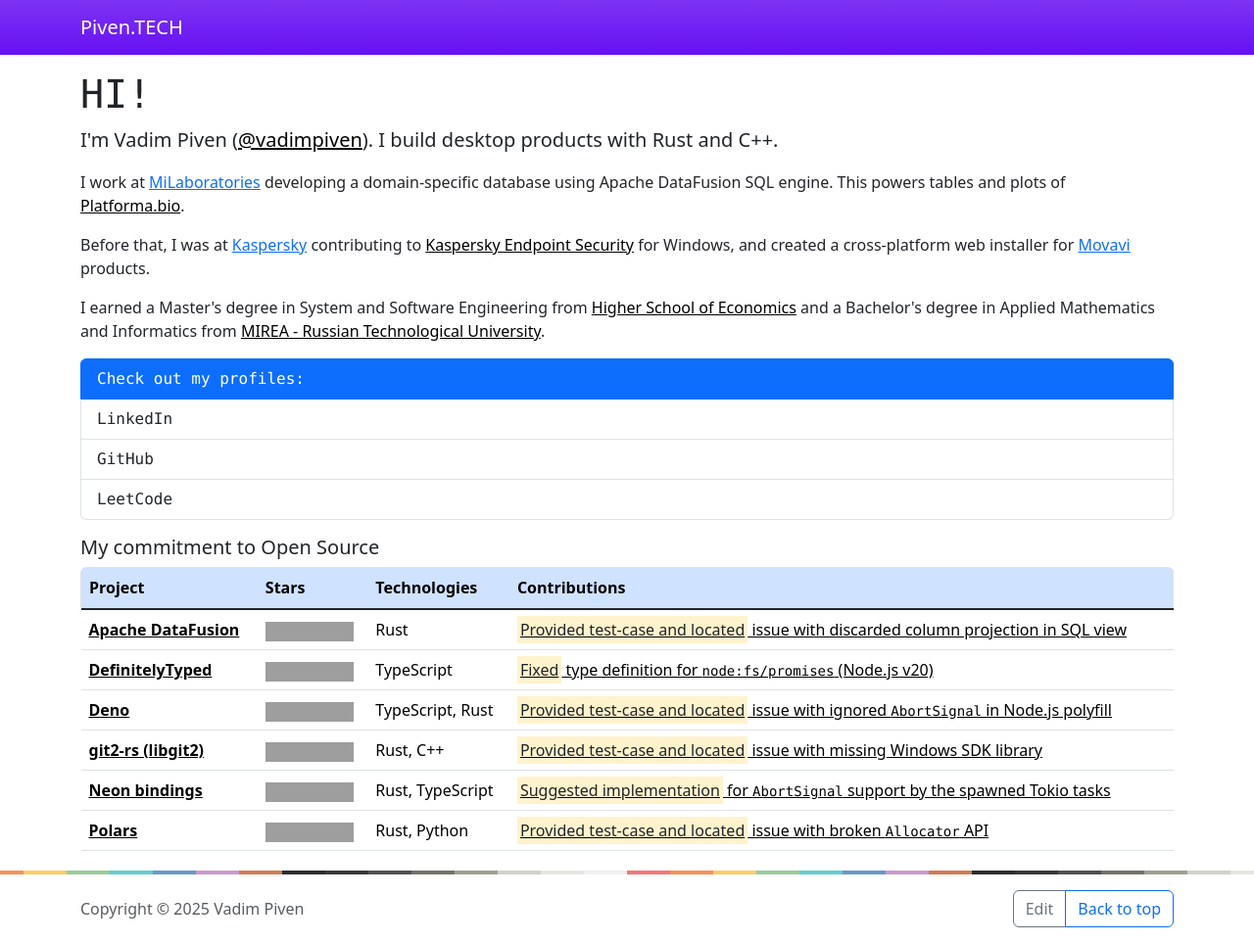
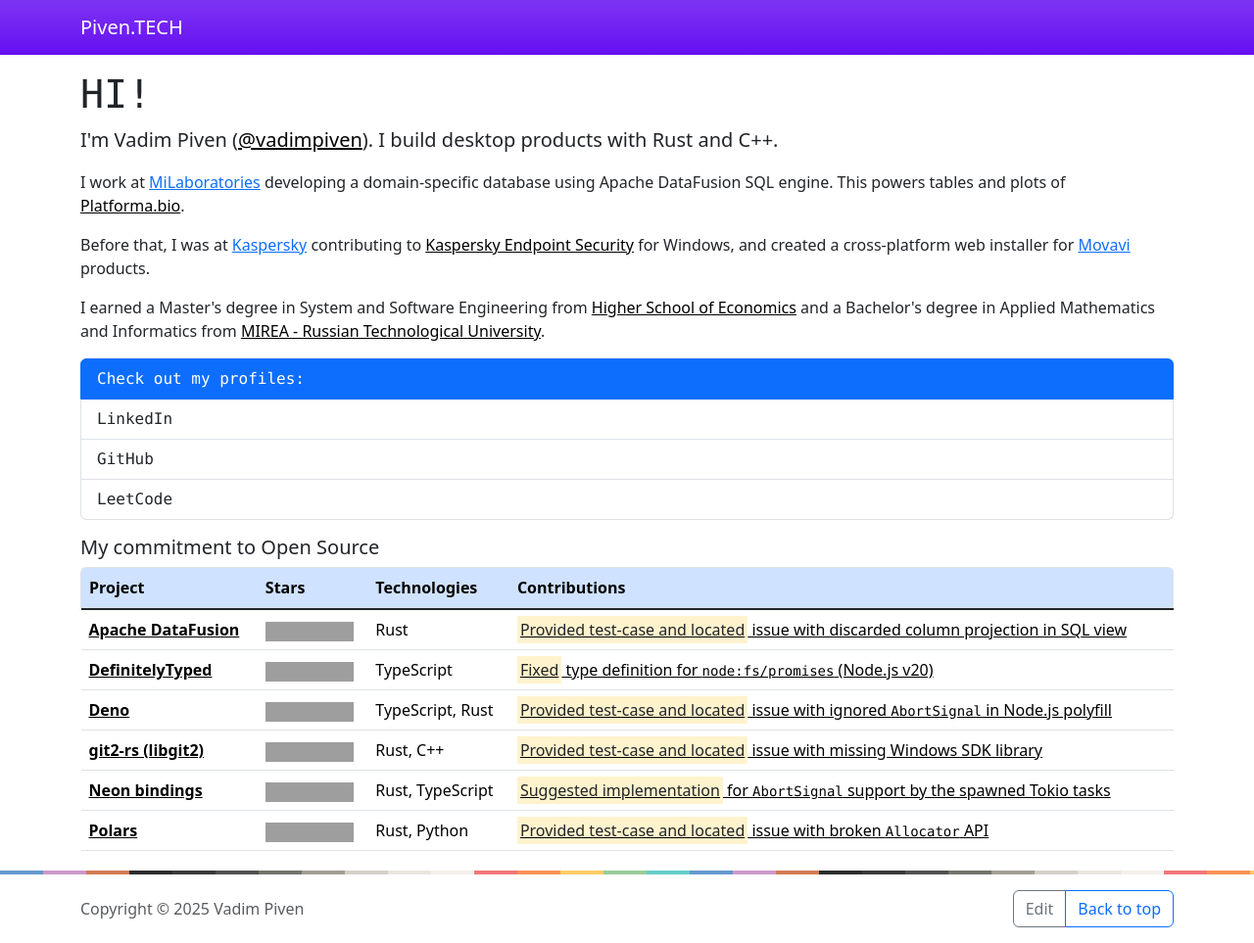
Before and after one commit to vadimpiven/vadimpiven, a Jekyll site: the page built from index.html, in a window 1280 px wide. Shown: the whole page at 98% size. Built offline with Jekyll 4.4.1, drawn with Linux system fonts in a browser that asks for light colours; grey boxes are pictures that could not be loaded.

Commit message:
Animate stripe

```diff
--- a/_layouts/default.html
+++ b/_layouts/default.html
@@ -249,7 +249,7 @@
     </main>
 
     <div
-      class="container-flex"
+      class="container-flex animated-stripe"
       style="height: 4px; background: url(/assets/common/line.svg) center/55% repeat-x"
     ></div>
 
--- a/assets/css/custom.css
+++ b/assets/css/custom.css
@@ -39,3 +39,17 @@
   text-decoration: none !important;
   z-index: 1050 !important;
 }
+
+/* Animated stripe at bottom */
+.animated-stripe {
+  animation: scroll-stripe 20s linear infinite;
+}
+
+@keyframes scroll-stripe {
+  0% {
+    background-position-x: 0%;
+  }
+  100% {
+    background-position-x: 100%;
+  }
+}
```
